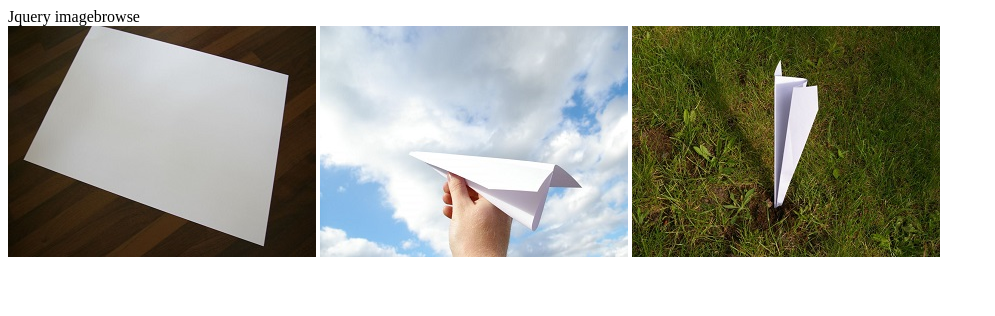
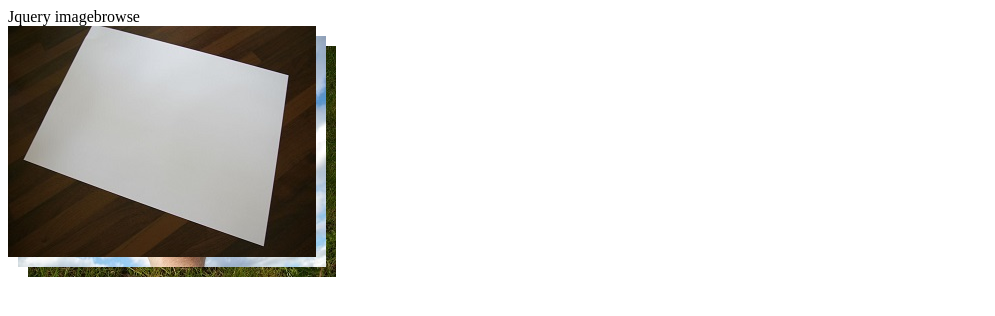
Before and after one commit to bartronix/JQuery-Imagebrowse, a plain HTML site: page demo/index.html in a window 1280 px wide. Shown: the whole page, without its empty margins (0-995 px from the left). Drawn offline with nearby package versions, Linux system fonts and the light colour scheme.

Commit message:
Fixed typo in demo

```diff
--- a/demo/index.html
+++ b/demo/index.html
@@ -10,7 +10,7 @@
 	<img src="images/3.jpg" />
 </div>
 <script type="text/javascript" src="https://ajax.googleapis.com/ajax/libs/jquery/1.8.1/jquery.min.js"></script>
-<script type="text/javascript" src=../"imagebrowse.js"></script>
+<script type="text/javascript" src="../imagebrowse.js"></script>
 <script type="text/javascript">
 $(document).ready(function() {
 	$('#photo-container').imagebrowse();
```
